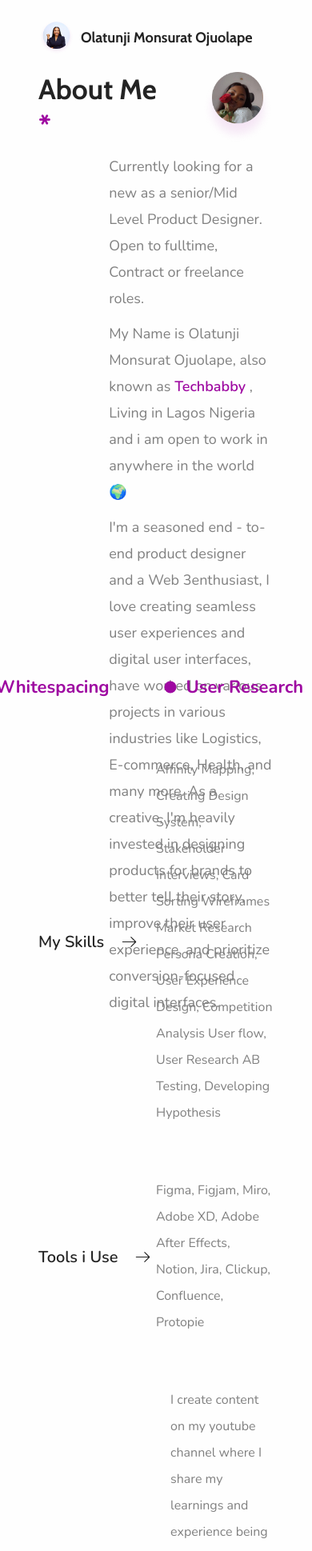
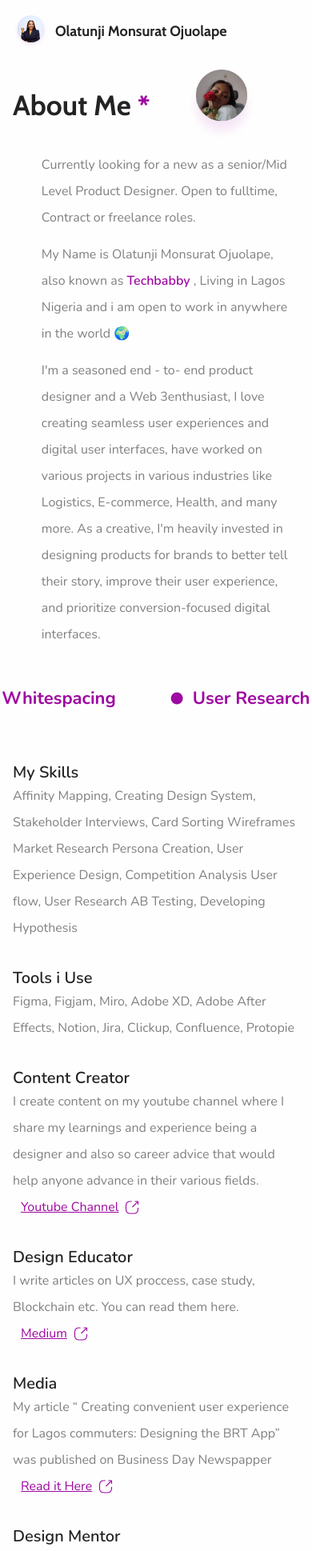
Before and after one commit to AugustBemsen/techbabby, a React (Vite) app: page /about in a window 390 px wide. Shown: the top 1939 px of the page at 80% size. Built offline with nearby package versions, Linux system fonts and the light colour scheme.

Commit message:
writing media queries for aboutpage

```diff
--- a/src/parts/about/aboutBody.tsx
+++ b/src/parts/about/aboutBody.tsx
@@ -228,4 +228,21 @@ const AboutBodyStyled = styled.div`
       object-fit: cover;
     }
   }
+
+  @media screen and (max-width: 500px) {
+    padding: 1rem;
+
+    .sect {
+      margin-bottom: 2rem;
+      display: block;
+    }
+
+    .message {
+      width: 100%;
+    }
+
+    .tit svg {
+      display: none;
+    }
+  }
 `;
--- a/src/styles/heroStyles.ts
+++ b/src/styles/heroStyles.ts
@@ -74,6 +74,27 @@ export const AboutHeroStyled = styled.div`
       }
     }
   }
+
+  @media screen and (max-width: 1024px) {
+    height: auto;
+    margin-bottom: 2rem;
+  }
+
+  @media screen and (max-width: 850px) {
+    .hero-content p {
+      width: 90%;
+    }
+  }
+
+  @media screen and (max-width: 500px) {
+    padding: 1rem;
+    /* background: #006699;
+    filter: blur(400px); */
+    .hero-content p {
+      font-size: ${({ theme }) => theme.fonts.sizes.px16};
+      padding-top: 0.8rem;
+    }
+  }
 `;
 
 export default HeroStyled;
```
